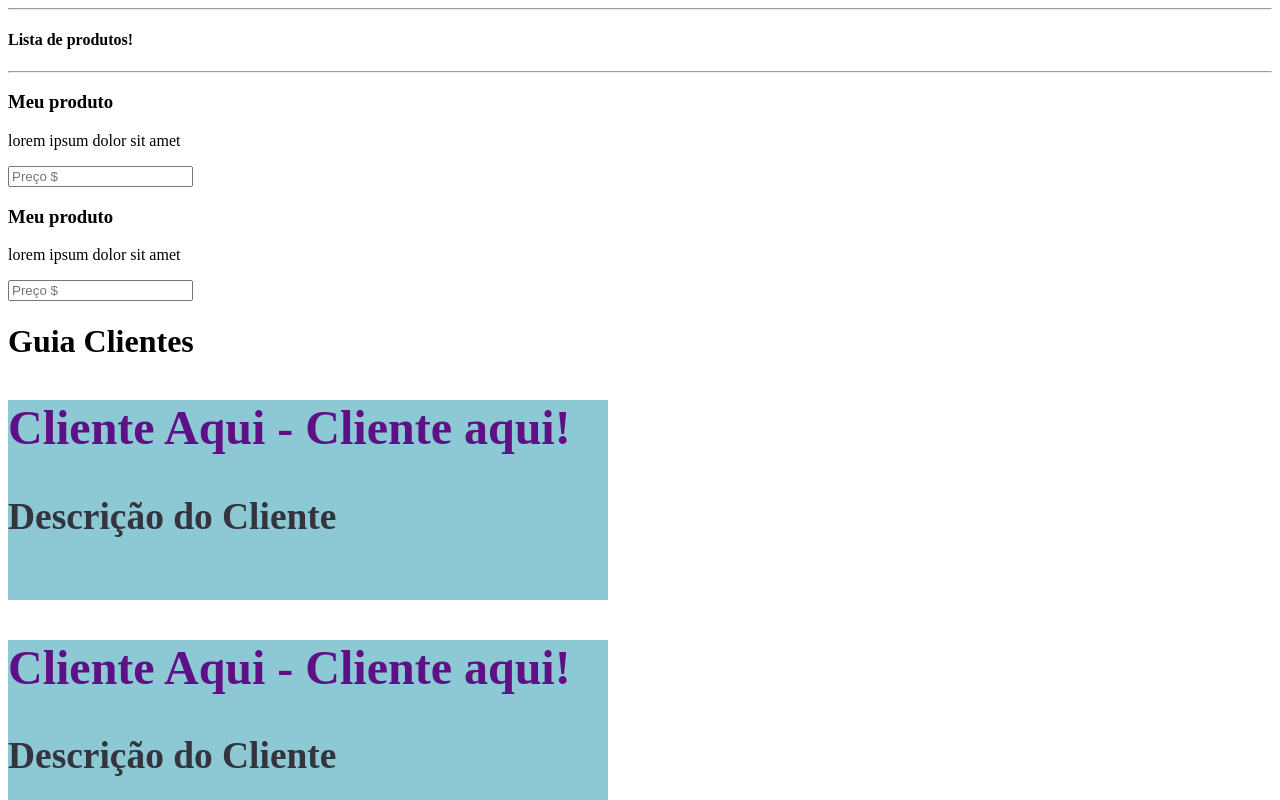
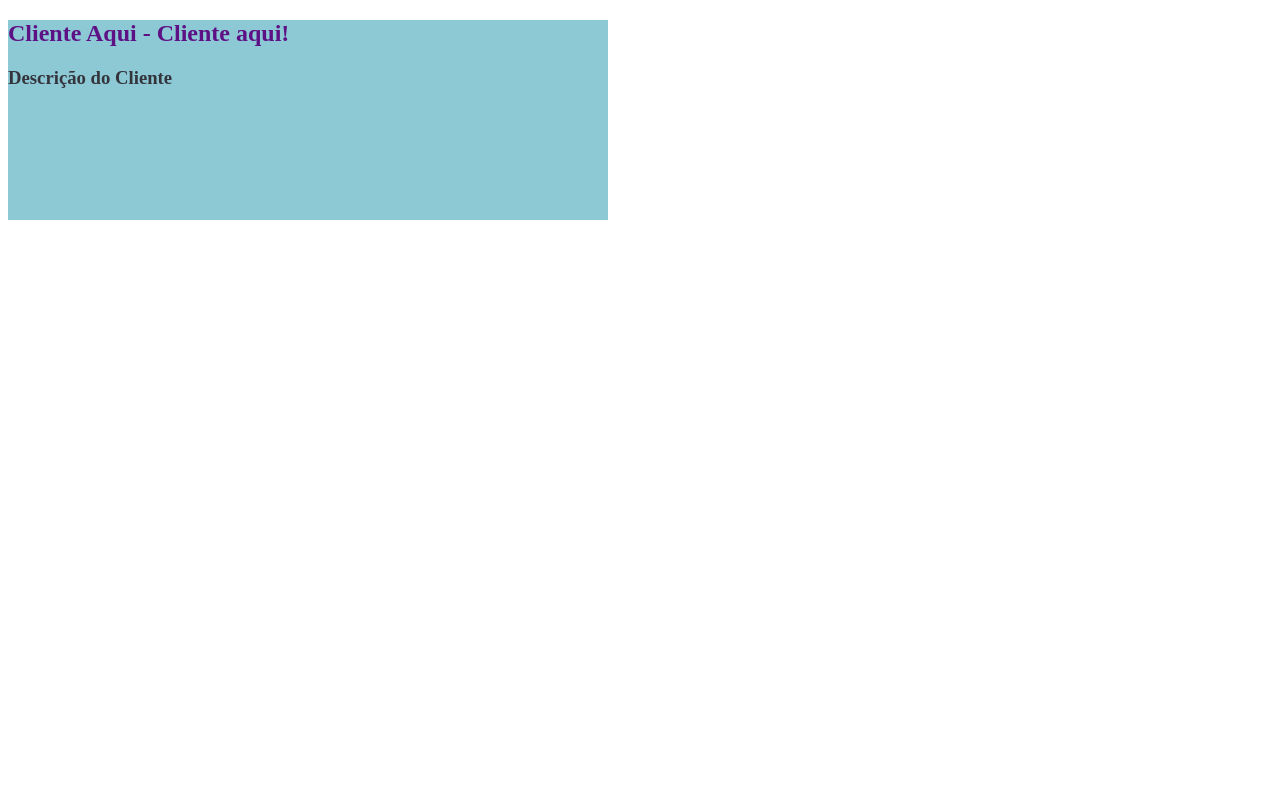
Before and after one commit to victornooblath/testando-vue.js, a Vue app: page / in a window 1280 px wide. Shown: the top 800 px of the page. Built offline with nearby package versions, Linux system fonts and the light colour scheme.

Commit message:
Update App.vue

```diff
--- a/src/App.vue
+++ b/src/App.vue
@@ -1,19 +1,7 @@
 <template>
 
   <div id="app">
-    <hr>
-      <h4>Lista de produtos!</h4>
-    <hr>
-    <produto/>
-    <produto/>
-
-    <h1>
-      Guia Clientes
-      <cliente/>
-      <cliente/>
-      <cliente/>
-      <cliente/>
-    </h1>
+    <cliente/>
 
   </div>
 
@@ -21,12 +9,12 @@
 
 <script>
 import cliente from './components/cliente'
-import produto from './components/produto'
+//mport produto from './components/produto'
 export default {
   name: "App",
   components: {
     cliente,
-    produto
+    //produto
   }
 };
 </script>
```
